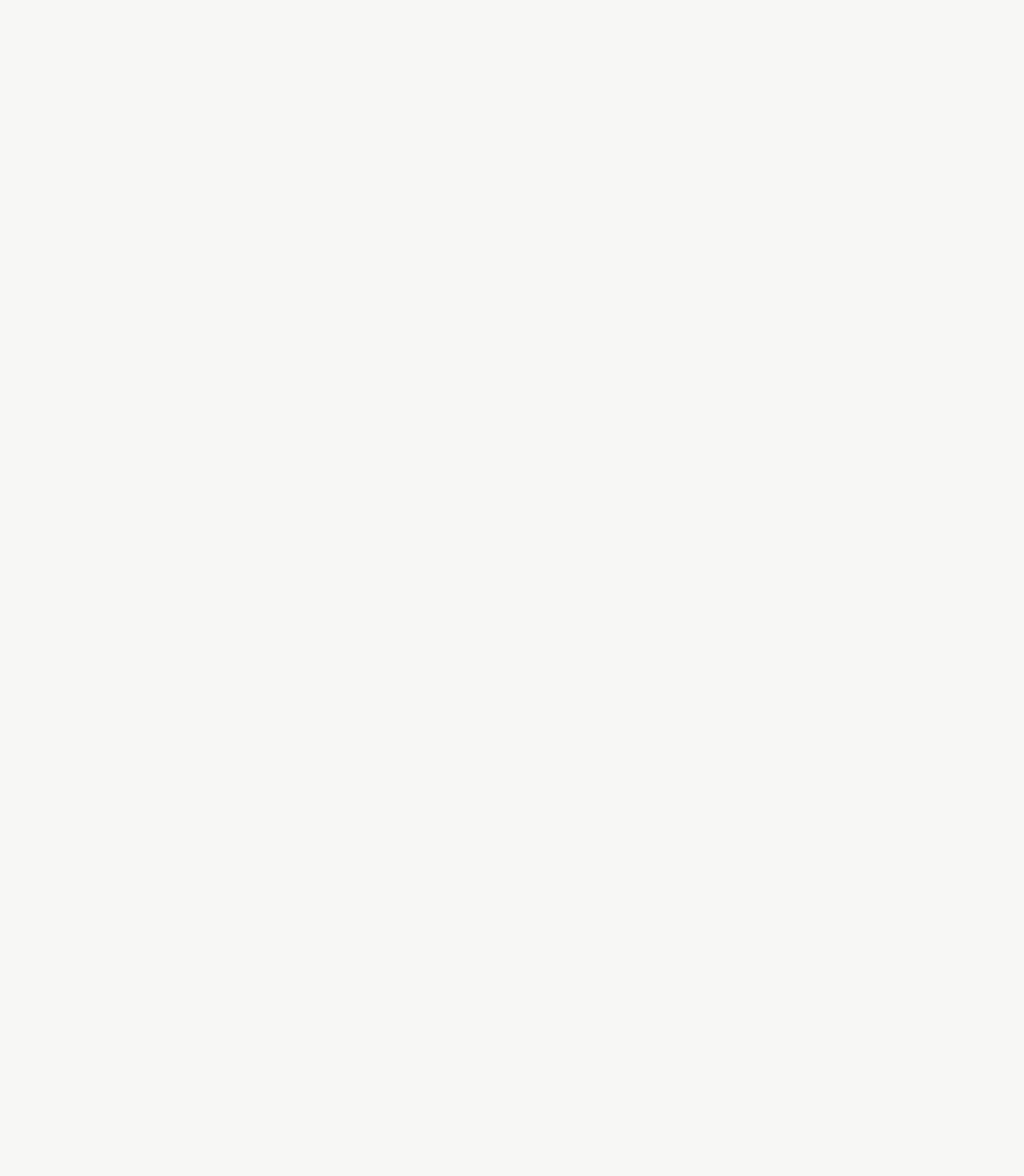
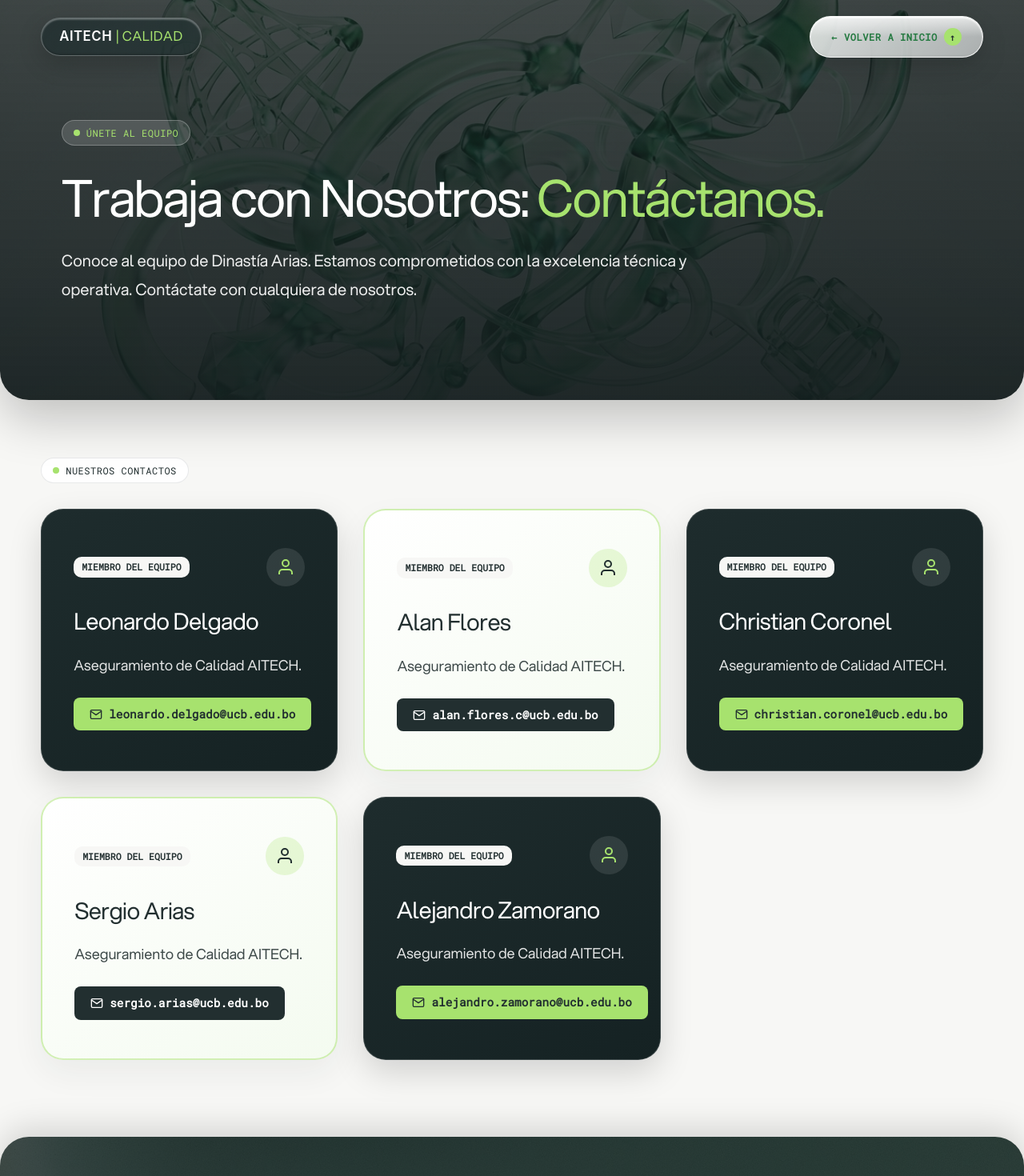
Before and after one commit to chriscc27/dinastia_arias, a React (Vite) app: page /trabaja-con-nosotros in a window 1280 px wide. Before the commit this address had no page. Shown: the top 1470 px of the page at 80% size. Before the commit the page ends 800 px from the top, so only its background shows below. Built offline with nearby package versions, Linux system fonts and the light colour scheme; a web font is replaced by a local one.

Commit message:
contactanos

```diff
--- a/src/App.jsx
+++ b/src/App.jsx
@@ -4,6 +4,7 @@ import HomePage from './pages/HomePage';
 import CienciaTecnologiaPage from './pages/CienciaTecnologiaPage';
 import GestionTecnologiasPage from './pages/GestionTecnologiasPage';
 import MisionVisionPage from './pages/MisionVisionPage';
+import TrabajaConNosotrosPage from './pages/TrabajaConNosotrosPage';
 
 export default function App() {
   return (
@@ -14,6 +15,7 @@ export default function App() {
         <Route path="/ciencia-tecnologia-innovacion" element={<CienciaTecnologiaPage />} />
         <Route path="/gestion-tecnologias" element={<GestionTecnologiasPage />} />
         <Route path="/mision-vision" element={<MisionVisionPage />} />
+        <Route path="/trabaja-con-nosotros" element={<TrabajaConNosotrosPage />} />
       </Routes>
     </>
   );
--- a/src/components/Footer.jsx
+++ b/src/components/Footer.jsx
@@ -10,7 +10,7 @@ export default function Footer() {
               Impulsando los más altos estándares tecnológicos para el futuro de AITECH.
             </h2>
 
-            <a className="u-btn--1" href="mailto:calidad@aitech.com">
+            <Link className="u-btn--1" to="/trabaja-con-nosotros">
               <span className="btn_label">
                 Trabaja con Nosotros
                 <div className="label_corner">
@@ -24,7 +24,7 @@ export default function Footer() {
                   <path fill="currentColor" d="M6.728 9.09A12 12 0 0 1 18.369 0H39c6.627 0 12 5.373 12 12v24c0 6.627-5.373 12-12 12H12.37C4.561 48-1.167 40.663.727 33.09l6-24Z" />
                 </svg>
               </i>
-            </a>
+            </Link>
           </div>
 
           <div className="footer-columns">
@@ -51,6 +51,17 @@ export default function Footer() {
                 <li><a href="https://x.com" target="_blank" rel="noreferrer">X (Twitter)</a></li>
               </ul>
             </div>
+
+            <div className="footer-col">
+              <h5>Contactos</h5>
+              <ul>
+                <li><a href="mailto:leonardo.delgado@ucb.edu.bo">Leonardo Delgado</a></li>
+                <li><a href="mailto:alan.flores.c@ucb.edu.bo">Alan Flores</a></li>
+                <li><a href="mailto:christian.coronel@ucb.edu.bo">Christian Coronel</a></li>
+                <li><a href="mailto:sergio.arias@ucb.edu.bo">Sergio Arias</a></li>
+                <li><a href="mailto:alejandro.zamorano@ucb.edu.bo">Alejandro Zamorano</a></li>
+              </ul>
+            </div>
           </div>
         </div>
 
--- /dev/null
+++ b/src/pages/TrabajaConNosotrosPage.jsx
@@ -0,0 +1,119 @@
+import { Link } from 'react-router-dom';
+import Footer from '../components/Footer';
+
+export default function TrabajaConNosotrosPage() {
+  const teamMembers = [
+    { name: 'Leonardo Delgado', email: 'leonardo.delgado@ucb.edu.bo' },
+    { name: 'Alan Flores', email: 'alan.flores.c@ucb.edu.bo' },
+    { name: 'Christian Coronel', email: 'christian.coronel@ucb.edu.bo' },
+    { name: 'Sergio Arias', email: 'sergio.arias@ucb.edu.bo' },
+    { name: 'Alejandro Zamorano', email: 'alejandro.zamorano@ucb.edu.bo' },
+  ];
+
+  return (
+    <div className="subpage-wrapper" style={{ background: 'var(--color-offwhite)', minHeight: '100vh', position: 'relative', overflowX: 'hidden' }}>
+      <header className="site-header">
+        <div className="header-left">
+          <Link to="/#inicio" className="logo-link">
+            <span className="logo-text">
+              AITECH <span>| CALIDAD</span>
+            </span>
+          </Link>
+        </div>
+
+        <div className="header-right">
+          <div className="nav-pill-container">
+            <nav className="nav-scrollable-inner">
+              <Link to="/#inicio" className="nav-item-link active" style={{ textDecoration: 'none', display: 'inline-flex', alignItems: 'center', gap: '8px' }}>
+                <span>← VOLVER A INICIO</span>
+                <span style={{ width: '22px', height: '22px', borderRadius: '50%', background: 'var(--color-lime)', color: 'var(--color-charcoal)', display: 'inline-flex', alignItems: 'center', justifyContent: 'center', fontSize: '0.75rem', fontWeight: 'bold' }}>↑</span>
+              </Link>
+            </nav>
+          </div>
+        </div>
+      </header>
+
+      <section
+        style={{
+          position: 'relative',
+          width: '100%',
+          minHeight: '60vh',
+          padding: '150px 6% 80px 6%',
+          background: `linear-gradient(180deg, rgba(16, 25, 26, 0.78) 0%, rgba(18, 27, 28, 0.94) 100%), url('${import.meta.env.BASE_URL}assets/gestion_hero_art.jpg') center/cover no-repeat`,
+          borderBottomLeftRadius: '36px',
+          borderBottomRightRadius: '36px',
+          boxShadow: '0 24px 60px rgba(0, 0, 0, 0.22)',
+          color: '#ffffff',
+          marginBottom: '4.5rem',
+        }}
+      >
+        <div style={{ maxWidth: '1000px' }}>
+          <div className="section-badge" style={{ background: 'rgba(255, 255, 255, 0.15)', borderColor: 'rgba(255, 255, 255, 0.25)', color: 'var(--color-lime)', marginBottom: '1.8rem' }}>
+            <span className="badge-dot" style={{ background: 'var(--color-lime)' }} />
+            <span>ÚNETE AL EQUIPO</span>
+          </div>
+
+          <h1 className="section-heading-xl" style={{ fontSize: 'max(2.8rem, min(5vw, 4.4rem))', color: '#ffffff', lineHeight: '1.12', marginBottom: '1.6rem' }}>
+            Trabaja con Nosotros:{' '}
+            <span style={{ color: 'var(--color-lime)' }}>Contáctanos.</span>
+          </h1>
+
+          <p style={{ fontSize: '1.25rem', lineHeight: '1.8', color: 'rgba(255, 255, 255, 0.92)', marginBottom: '2.5rem', maxWidth: '850px' }}>
+            Conoce al equipo de Dinastía Arias. Estamos comprometidos con la excelencia técnica y operativa. Contáctate con cualquiera de nosotros.
+          </p>
+        </div>
+      </section>
+
+      <div style={{ paddingLeft: '4%', paddingRight: '4%', marginBottom: '6rem' }}>
+        <div className="section-badge" style={{ marginBottom: '2rem' }}>
+          <span className="badge-dot" />
+          <span>NUESTROS CONTACTOS</span>
+        </div>
+
+        <div className="split-grid" style={{ gridTemplateColumns: 'repeat(auto-fit, minmax(300px, 1fr))', gap: '2rem' }}>
+          {teamMembers.map((member, index) => (
+            <div className={`mv-card-interactive ${index % 2 === 0 ? 'dark-theme' : 'light-theme'}`} key={index}>
+              <div className="card-meta">
+                <span className={`card-meta-badge ${index % 2 === 0 ? 'lime-badge' : 'dark-badge'}`}>MIEMBRO DEL EQUIPO</span>
+                <div className="mv-icon-box">
+                  <svg width="24" height="24" viewBox="0 0 24 24" fill="none" stroke={index % 2 === 0 ? 'var(--color-lime)' : 'var(--color-charcoal)'} strokeWidth="2">
+                    <path d="M20 21v-2a4 4 0 0 0-4-4H8a4 4 0 0 0-4 4v2"></path>
+                    <circle cx="12" cy="7" r="4"></circle>
+                  </svg>
+                </div>
+              </div>
+              <h2 style={{ fontSize: '1.8rem', color: index % 2 === 0 ? '#ffffff' : 'var(--color-charcoal)', marginBottom: '1rem', fontWeight: 500 }}>
+                {member.name}
+              </h2>
+              <p style={{ fontSize: '1.12rem', lineHeight: '1.85', color: index % 2 === 0 ? 'rgba(255, 255, 255, 0.88)' : 'rgba(34, 47, 48, 0.88)', marginBottom: '1.5rem' }}>
+                Aseguramiento de Calidad AITECH.
+              </p>
+              <a href={`mailto:${member.email}`} style={{
+                display: 'inline-flex',
+                alignItems: 'center',
+                gap: '8px',
+                padding: '10px 20px',
+                background: index % 2 === 0 ? 'var(--color-lime)' : 'var(--color-charcoal)',
+                color: index % 2 === 0 ? 'var(--color-charcoal)' : '#ffffff',
+                textDecoration: 'none',
+                borderRadius: '8px',
+                fontWeight: 600,
+                fontFamily: 'var(--font-mono)',
+                fontSize: '0.9rem',
+                transition: 'transform 0.2s',
+              }}>
+                <svg width="16" height="16" viewBox="0 0 24 24" fill="none" stroke="currentColor" strokeWidth="2" strokeLinecap="round" strokeLinejoin="round">
+                  <path d="M4 4h16c1.1 0 2 .9 2 2v12c0 1.1-.9 2-2 2H4c-1.1 0-2-.9-2-2V6c0-1.1.9-2 2-2z"></path>
+                  <polyline points="22,6 12,13 2,6"></polyline>
+                </svg>
+                {member.email}
+              </a>
+            </div>
+          ))}
+        </div>
+      </div>
+
+      <Footer />
+    </div>
+  );
+}
```
